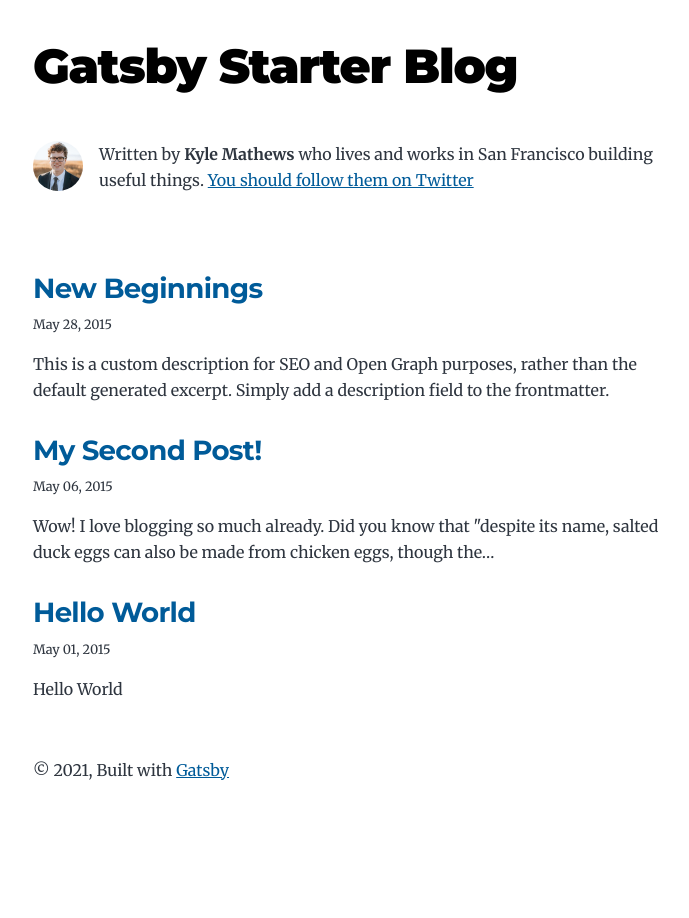
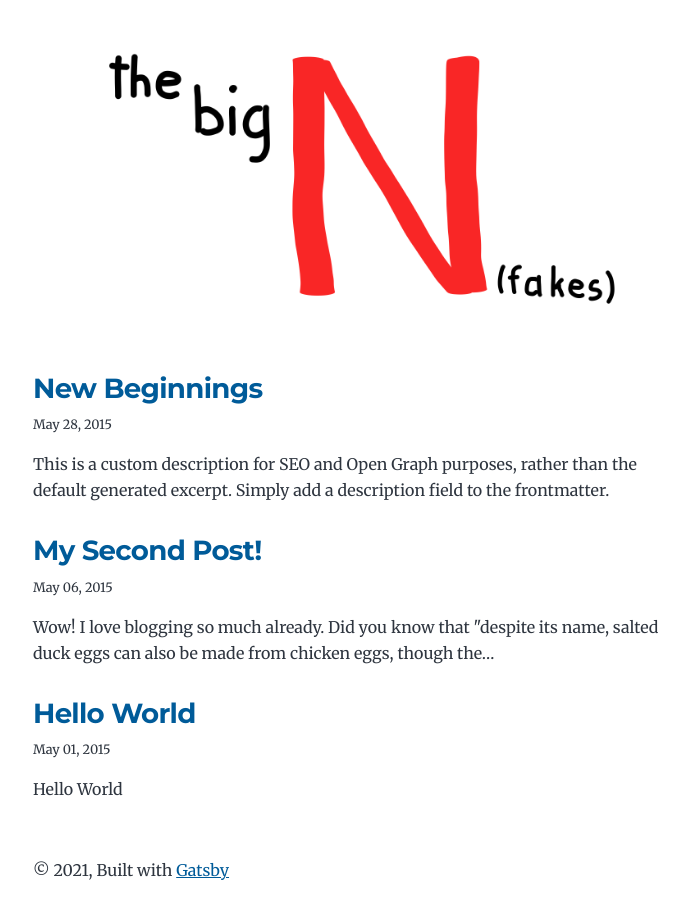
Before and after one commit to margosmat/the-big-n-fakes, a Gatsby site: page / in a window 1280 px wide. Shown: the whole page, without its empty margins (291-980 px from the left). Before the commit the page ends 846 px from the top, so only its background shows below. Built offline with nearby package versions, Linux system fonts and the light colour scheme; Gatsby itself is replaced by a stand-in of ours.

Commit message:
changed the layout / bio / icons / images

```diff
--- a/gatsby-config.js
+++ b/gatsby-config.js
@@ -1,14 +1,14 @@
 module.exports = {
   siteMetadata: {
-    title: `Gatsby Starter Blog`,
+    title: `The big N (fakes)`,
     author: {
-      name: `Kyle Mathews`,
-      summary: `who lives and works in San Francisco building useful things.`,
+      name: `Mateusz Margos`
     },
     description: `A starter blog demonstrating what Gatsby can do.`,
     siteUrl: `https://gatsbystarterblogsource.gatsbyjs.io/`,
     social: {
-      twitter: `kylemathews`,
+      twitter: `margosmat`,
+      instagram: `margosmat`
     },
   },
   plugins: [
@@ -118,7 +118,7 @@ module.exports = {
         background_color: `#ffffff`,
         theme_color: `#663399`,
         display: `minimal-ui`,
-        icon: `src/images/gatsby-icon.png`, // This path is relative to the root of the site.
+        icon: `src/images/Big N icon.png`, // This path is relative to the root of the site.
       },
     },
     `gatsby-plugin-react-helmet`,
--- a/gatsby-node.js
+++ b/gatsby-node.js
@@ -95,6 +95,7 @@ exports.createSchemaCustomization = ({ actions }) => {
 
     type Social {
       twitter: String
+      instagram: String
     }
 
     type MarkdownRemark implements Node {
--- a/src/components/bio.js
+++ b/src/components/bio.js
@@ -20,6 +20,7 @@ const Bio = () => {
           }
           social {
             twitter
+            instagram
           }
         }
       }
@@ -36,7 +37,7 @@ const Bio = () => {
         className="bio-avatar"
         layout="fixed"
         formats={["AUTO", "WEBP", "AVIF"]}
-        src="../images/profile-pic.png"
+        src="../images/profile-pic.jpg"
         width={50}
         height={50}
         quality={95}
@@ -47,7 +48,10 @@ const Bio = () => {
           Written by <strong>{author.name}</strong> {author?.summary || null}
           {` `}
           <a href={`https://twitter.com/${social?.twitter || ``}`}>
-            You should follow them on Twitter
+            Twitter
+          </a>
+          <a href={`https://instagram.com/${social?.instagram || ``}`}>
+            Instagram
           </a>
         </p>
       )}
--- a/src/components/layout.js
+++ b/src/components/layout.js
@@ -1,5 +1,6 @@
 import * as React from "react"
 import { Link } from "gatsby"
+import { StaticImage } from "gatsby-plugin-image"
 
 const Layout = ({ location, title, children }) => {
   const rootPath = `${__PATH_PREFIX__}/`
@@ -8,9 +9,18 @@ const Layout = ({ location, title, children }) => {
 
   if (isRootPath) {
     header = (
-      <h1 className="main-heading">
-        <Link to="/">{title}</Link>
-      </h1>
+      <Link to="/">
+        <StaticImage
+          // className="bio-avatar"
+          layout="fixed"
+          formats={["AUTO", "WEBP", "AVIF"]}
+          src="../images/logo.png"
+          width={630}
+          height={285}
+          quality={95}
+          alt="The big N (fakes) logo"
+        />
+      </Link>
     )
   } else {
     header = (
--- a/src/pages/index.js
+++ b/src/pages/index.js
@@ -13,7 +13,6 @@ const BlogIndex = ({ data, location }) => {
     return (
       <Layout location={location} title={siteTitle}>
         <SEO title="All posts" />
-        <Bio />
         <p>
           No blog posts found. Add markdown posts to "content/blog" (or the
           directory you specified for the "gatsby-source-filesystem" plugin in
@@ -26,7 +25,6 @@ const BlogIndex = ({ data, location }) => {
   return (
     <Layout location={location} title={siteTitle}>
       <SEO title="All posts" />
-      <Bio />
       <ol style={{ listStyle: `none` }}>
         {posts.map(post => {
           const title = post.frontmatter.title || post.fields.slug
--- a/src/style.css
+++ b/src/style.css
@@ -295,6 +295,10 @@ a:focus {
   margin-bottom: var(--spacing-0);
 }
 
+.bio a {
+  margin-left: var(--spacing-1);
+}
+
 .bio-avatar {
   margin-right: var(--spacing-4);
   margin-bottom: var(--spacing-0);
```
Also changed, not shown: src/images/Big N icon.png (added), src/images/gatsby-icon.png (deleted), src/images/logo.png (added), src/images/profile-pic.jpg (added), src/images/profile-pic.png (deleted).
